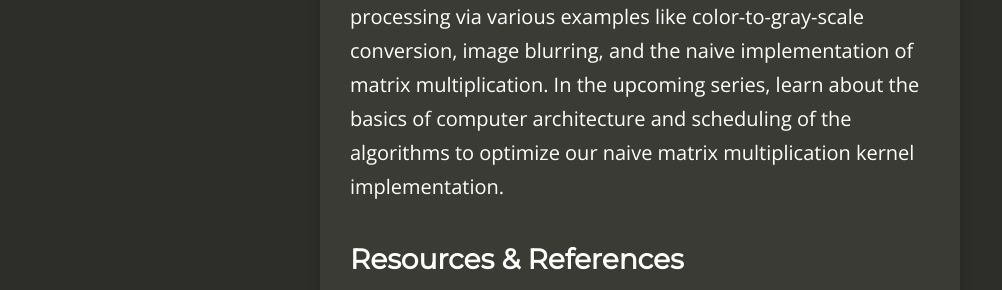
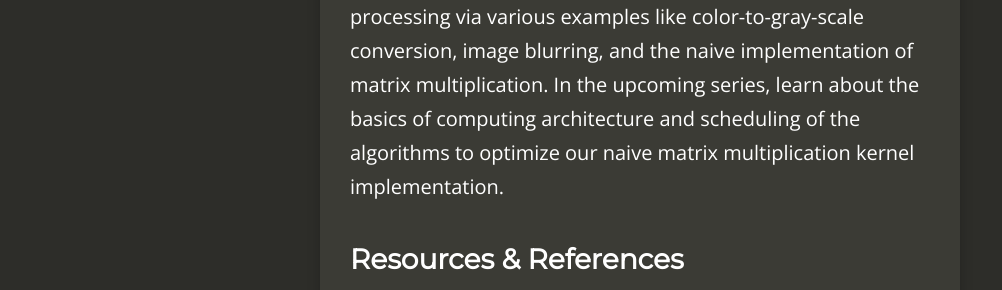
Before and after one commit to khushi-411/khushi-411.github.io, a Jekyll site: the page built from _posts/2024-05-13-multidim_grids_and_data.md, in a window 1280 px wide and 900 px high, scrolled down 7157 px. Shown: the part 427-717 px from the top of the window, without its empty margins (0-1002 px from the left). Built offline with Jekyll 4.4.1, drawn with Linux system fonts in a browser that asks for light colours; nearby versions of some CDN libraries; comment, search, counter and statistics services are not loaded; some of the changed text lies outside the part shown.

Commit message:
minor update

```diff
--- a/_posts/2024-05-13-multidim_grids_and_data.md
+++ b/_posts/2024-05-13-multidim_grids_and_data.md
@@ -195,7 +195,7 @@ thread hierarchy, the memory layout of the dynamically allocated arrays, and the
 rearrangement into 1D arrays while computing. We then demonstrated the mechanics of
 multi-dimensional array processing via various examples like color-to-gray-scale conversion,
 image blurring, and the naive implementation of matrix multiplication. In the upcoming series,
-learn about the basics of computer architecture and scheduling of the algorithms
+learn about the basics of computing architecture and scheduling of the algorithms
 to optimize our naive matrix multiplication kernel implementation.
 
 ### **Resources & References**
```
Also changed, not shown: other parts of _posts/2024-05-13-multidim_grids_and_data.md (+2 -2 lines).
